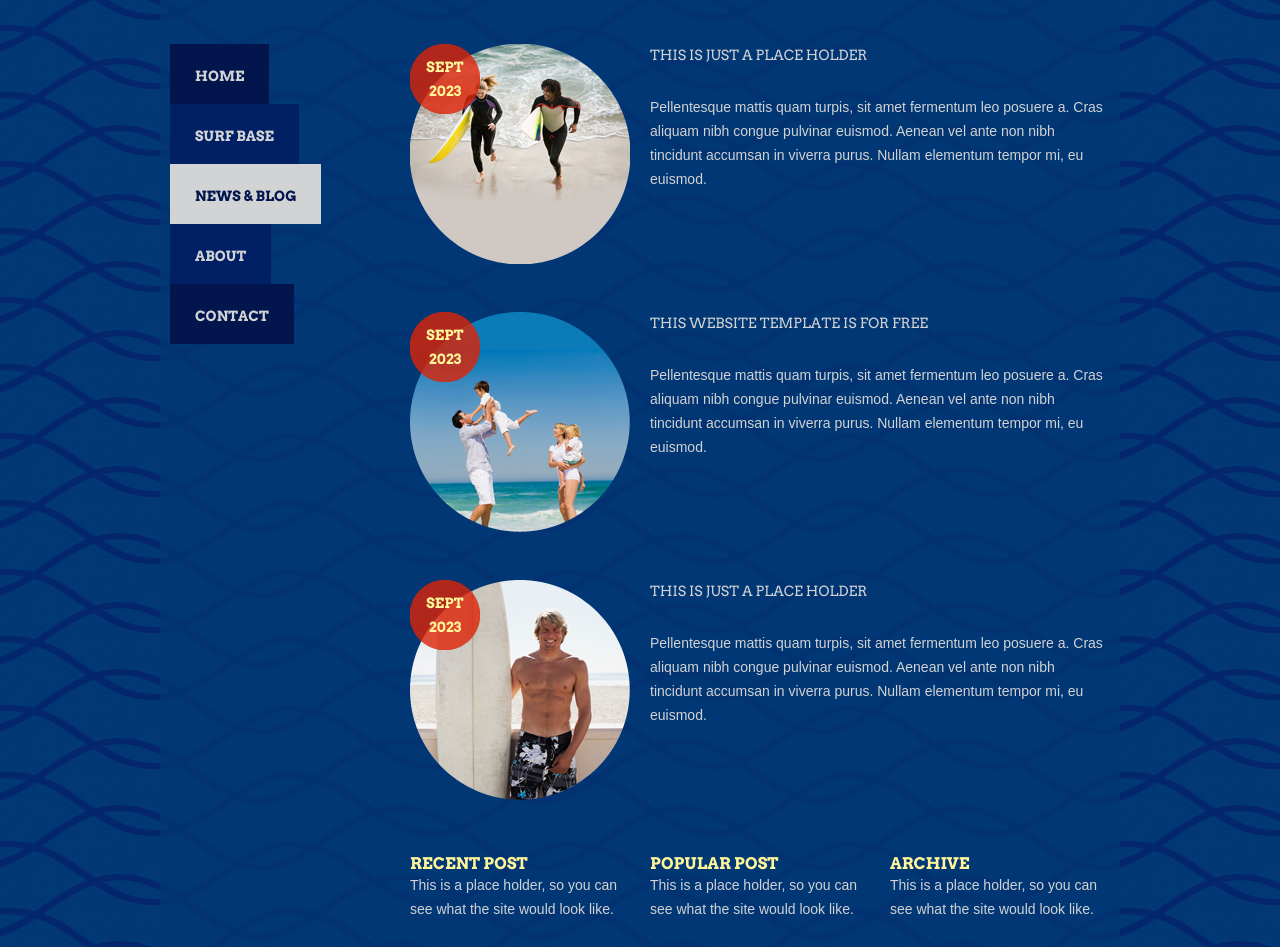
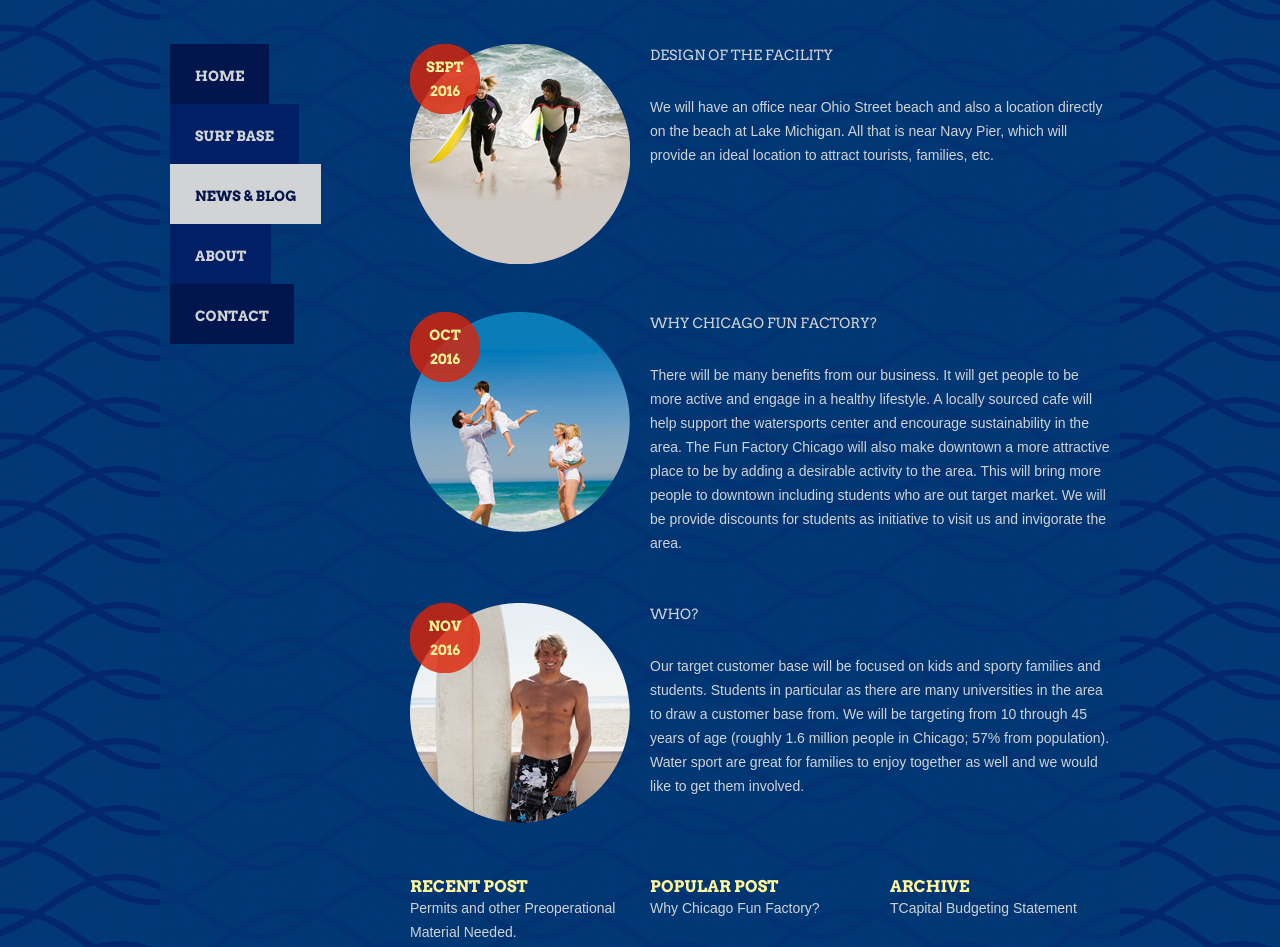
Before and after one commit to chicagofunfactory/chicagofunfactory.github.io, a plain HTML site: page newsblog.html in a window 1280 px wide. Shown: the part 189-1136 px from the top of the page. Drawn offline with Linux system fonts and the light colour scheme.

Commit message:
Update newsblog.html

```diff
--- a/newsblog.html
+++ b/newsblog.html
@@ -32,35 +32,34 @@
 				<ul>
 					<li>
 						<div>
-							<span>Sept 2023</span> <a href="newsblog.html"><img src="images/surfing5.png" alt="Image"></a>
+							<span>Sept 2016</span> <a href="newsblog.html"><img src="images/surfing5.png" alt="Image"></a>
 						</div>
 						<div>
-							<h2><a href="newsblog.html">This is just a place holder</a></h2>
+							<h2><a href="newsblog.html">Design of the facility</a></h2>
 							<p>
-								Pellentesque mattis quam turpis, sit amet fermentum leo posuere a. Cras aliquam nibh congue pulvinar euismod. Aenean vel ante non nibh tincidunt accumsan in viverra purus. Nullam elementum tempor mi, eu euismod.
+								We will have an office near Ohio Street beach and also a location directly on the beach at Lake Michigan. All that is near Navy Pier, which will provide an ideal location to attract tourists, families, etc.
 								</p>
 						</div>
 					</li>
 					<li>
 						<div>
-							<span>Sept 2023</span> <a href="newsblog.html"><img src="images/family.png" alt="Image"></a>
+							<span>Oct 2016</span> <a href="newsblog.html"><img src="images/family.png" alt="Image"></a>
 						</div>
 						<div>
-							<h2><a href="newsblog.html">This website template is for free</a></h2>
+							<h2><a href="newsblog.html">Why Chicago Fun Factory?</a></h2>
 							<p>
-								Pellentesque mattis quam turpis, sit amet fermentum leo posuere a. Cras aliquam nibh congue pulvinar euismod. Aenean vel ante non nibh tincidunt accumsan in viverra purus. Nullam elementum tempor mi, eu euismod.
+								There will be many benefits from our business. It will get people to be more  active and engage in a healthy lifestyle.  A locally sourced cafe will help support the watersports center and encourage sustainability in the area. The Fun Factory Chicago will also make downtown a more attractive place to be by adding a desirable activity to the area. This will bring more people to downtown including students who are out target market.  We will be provide discounts for students as initiative to visit us and invigorate the area.
 							</p>
 						</div>
 					</li>
 					<li>
 						<div>
-							<span>Sept 2023</span> <a href="newsblog.html"><img src="images/surfing6.png" alt="Image"></a>
+							<span>Nov 2016</span> <a href="newsblog.html"><img src="images/surfing6.png" alt="Image"></a>
 						</div>
 						<div>
-							<h2><a href="newsblog.html">This is just a place holder</a></h2>
+							<h2><a href="newsblog.html">Who?</a></h2>
 							<p>
-								Pellentesque mattis quam turpis, sit amet fermentum leo posuere a. Cras aliquam nibh congue pulvinar euismod. Aenean vel ante non nibh tincidunt accumsan in viverra purus. Nullam elementum tempor mi, eu euismod.
-							</p>
+								Our target customer base will be  focused on kids and sporty families and students. Students in particular as there are many universities in the area to draw a customer base from. We will be targeting from 10 through 45 years of age (roughly 1.6 million people in Chicago; 57% from population). Water sport are great for families to enjoy together as well and we would like to get them involved.
 						</div>
 					</li>
 				</ul>
@@ -68,19 +67,19 @@
 					<div>
 						<h3>Recent Post</h3>
 						<p>
-							<a href="newsblog.html">This is a place holder, so you can see what the site would look like.</a>
+							<a href="newsblog.html">Permits and other Preoperational Material Needed.</a>
 						</p>
 					</div>
 					<div>
 						<h3>Popular Post</h3>
 						<p>
-							<a href="newsblog.html">This is a place holder, so you can see what the site would look like.</a>
+							<a href="newsblog.html">Why Chicago Fun Factory?</a>
 						</p>
 					</div>
 					<div>
 						<h3>Archive</h3>
 						<p>
-							<a href="newsblog.html">This is a place holder, so you can see what the site would look like.</a>
+							<a href="newsblog.html">TCapital Budgeting Statement </a>
 						</p>
 					</div>
 				</div>
@@ -92,7 +91,8 @@
 			<div id="newsletter">
 				<h3>Newsletter</h3>
 				<p>
-					Pellentesque mattis quam turpis, sit amet fermentum leo posuere a. Cras aliquam nibh congue pulvinar euismod. Aenean vel ante non nibh tincidunt accumsan in viverra purus. Nullam elementum tempor mi, eu euismod.
+					The overall goal is to establish a new Watersport Center at Ohio Beach right next to Navy Pier. This will bring more seasonal fun along the lake in the downtown area, especially for kids and people who are searching for a different experience in Chicago. The location and proximity to Navy Pier, provides ideal access to both locals having a day downtown and tourists visiting Chicago.  To advertise our new business, we look to social media such as Facebook and youtube, and even have our own website.
+
 				</p>
 				<form action="index.html">
 					<input type="text" value="email address" onblur="this.value=!this.value?'email address':this.value;" onfocus="this.select()" onclick="this.value='';">
```
